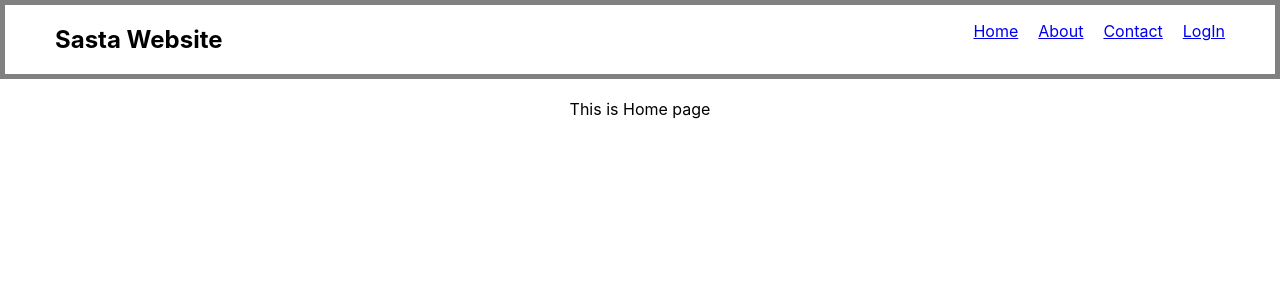
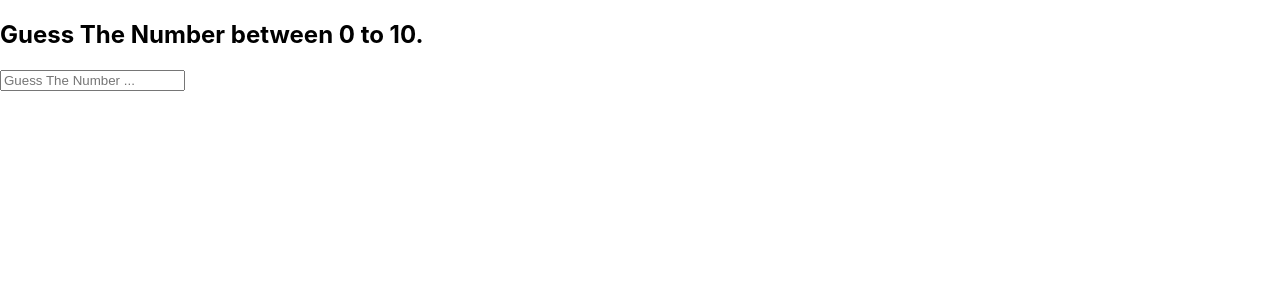
Before and after one commit to sumns/nobelium_fork, a React (Create React App) app: page / in a window 1280 px wide. Shown: the top 300 px of the page. Built offline with nearby package versions, Linux system fonts and the light colour scheme.

Commit message:
Adding guess game app

```diff
--- a/src/AllRoughts/About.js
+++ /dev/null
@@ -1,9 +0,0 @@
-import React from 'react'
-
-function About() {
-  return (
-    <div className='para'>This is AboutUs page</div>
-  )
-}
-
-export default About
--- a/src/AllRoughts/Contact.js
+++ /dev/null
@@ -1,9 +0,0 @@
-import React from 'react'
-
-function Contact() {
-  return (
-    <div className='para'>This is Contact page</div>
-  )
-}
-
-export default Contact
--- a/src/AllRoughts/Home.js
+++ /dev/null
@@ -1,9 +0,0 @@
-import React from 'react'
-
-function Home() {
-  return (
-    <div className='para'>This is Home page</div>
-  )
-}
-
-export default Home
--- a/src/AllRoughts/Login.js
+++ /dev/null
@@ -1,9 +0,0 @@
-import React from 'react'
-
-function Login() {
-  return (
-    <div className='para'>This is Login page</div>
-  )
-}
-
-export default Login
--- a/src/App.css
+++ /dev/null
@@ -1,21 +0,0 @@
-.navContainer{
-  border: 5px solid gray;
-  display: flex;
-  justify-content: space-between;
-  padding: 0 50px;
-}
-
-.navContainer > ul{
-  display: flex;
-  list-style: none;
-
-}
-
-li{
-  margin-left: 20px;
-}
-
-.para{
-  text-align: center;
-  margin-top: 20px;
-}
--- a/src/App.js
+++ b/src/App.js
@@ -1,23 +1,9 @@
-import './App.css';
-import Navbar from './Navbar'
-import {Route, Routes} from 'react-router-dom'
-import Contact from './AllRoughts/Contact';
-import Login from './AllRoughts/Login';
-import Home from './AllRoughts/Home';
-import About from './AllRoughts/About';
-
+import Game from "./Game"
 function App() {
   return (
     <div >
-     <Navbar />
 
-      <Routes>
-        <Route path='/' element = {<Home />} />
-        <Route path='/about' element = {<About />} />
-        <Route path='/contact' element = {<Contact />} />
-        <Route path='/logIn' element = {<Login />} />
-      </Routes>
-
+      <Game />
     </div>
   );
 }
--- /dev/null
+++ b/src/Game.js
@@ -0,0 +1,29 @@
+import React, {useState} from 'react';
+
+let randomNumber = Math.round(Math.random() * 10);
+
+
+const Game = () => {
+const [value, setValue] = useState('');
+const onChange =(e) => setValue(e.target.value);
+let results = ""
+
+const onClick = () => {
+    const userGuess = value;
+    if (userGuess == "") return null;
+    if (userGuess == randomNumber ) return <p>Correct!</p>;
+    if (userGuess > randomNumber) return <p>Too high, guess again</p>;
+    if (userGuess < randomNumber) return <p>Too low, guess again</p>
+}
+  results = onClick(value)
+  return (
+     <div className='inputContaner'>
+        <h2>Guess The Number between 0 to 10.</h2>
+        <input value={value} type="number"  placeholder="Guess The Number ..." onChange={onChange}/>
+        {/* <button type="submit" onClick={onClick}>GUESS</button> */}
+        {results}
+      </div>
+  )
+}
+
+export default Game
--- a/src/Navbar.js
+++ /dev/null
@@ -1,20 +0,0 @@
-import React from 'react'
-import {Link} from 'react-router-dom'
-
-const Navbar = () => {
-
-    return(
-        <div className='navContainer'>
-            <h2>Sasta Website</h2>
-
-            <ul>
-                <li><Link to="/" >Home</Link> </li>
-                <li><Link to="/about" > About</Link></li>
-                <li><Link to="/contact" >Contact</Link></li>
-                <li><Link to="/login" >LogIn</Link></li>
-            </ul>
-        </div>
-    )
-}
-
-export default Navbar
--- a/src/index.js
+++ b/src/index.js
@@ -3,16 +3,16 @@ import ReactDOM from 'react-dom/client';
 import './index.css';
 import App from './App';
 import reportWebVitals from './reportWebVitals';
-import {BrowserRouter} from 'react-router-dom'
+
 
 const root = ReactDOM.createRoot(document.getElementById('root'));
 root.render(
-  // <React.StrictMode>
-    <BrowserRouter>
-      <App />
-    </BrowserRouter>
+  <React.StrictMode>
 
-  // </React.StrictMode>
+    <App />
+
+
+  </React.StrictMode>
 );
 
 // If you want to start measuring performance in your app, pass a function
```
